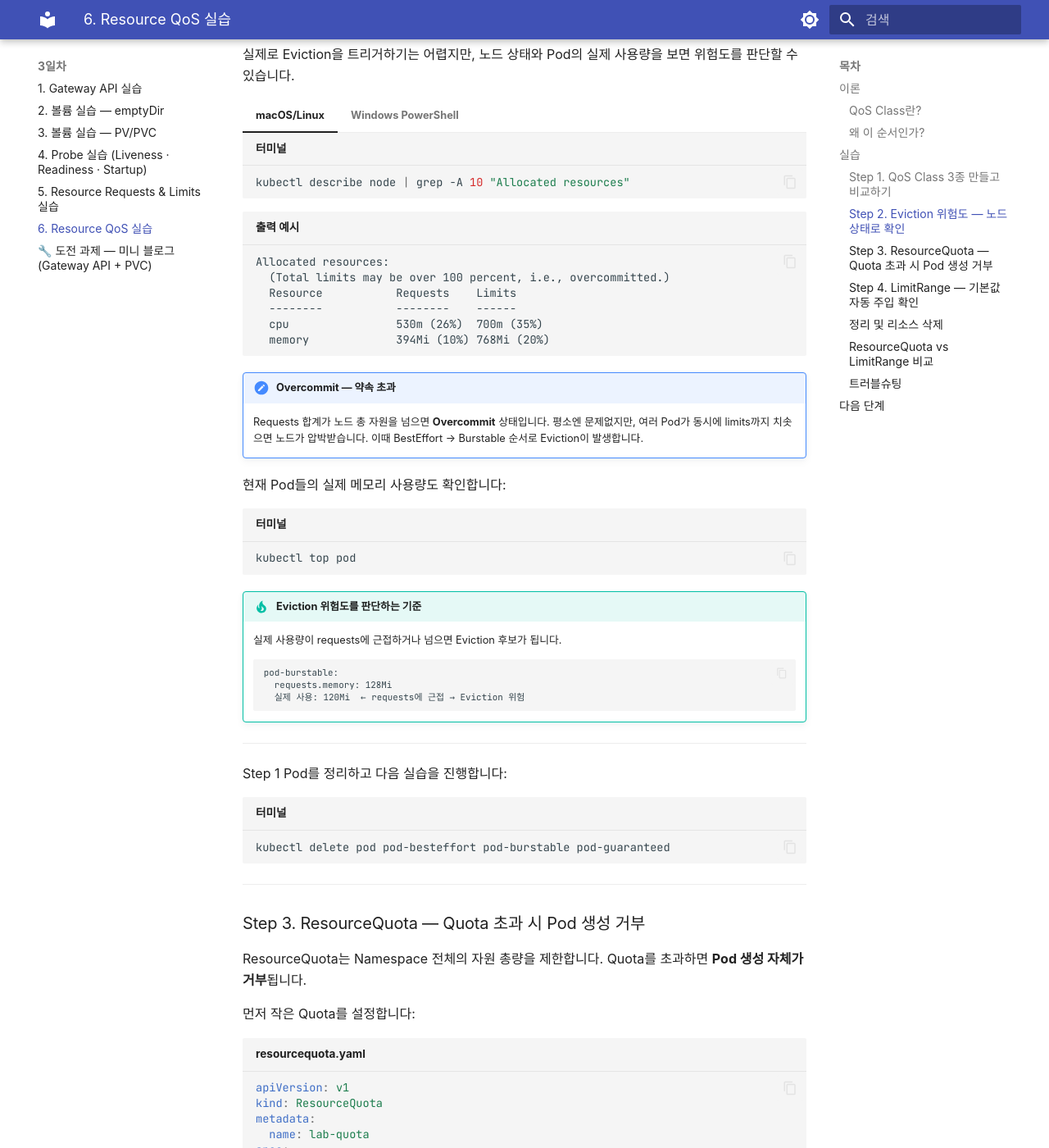
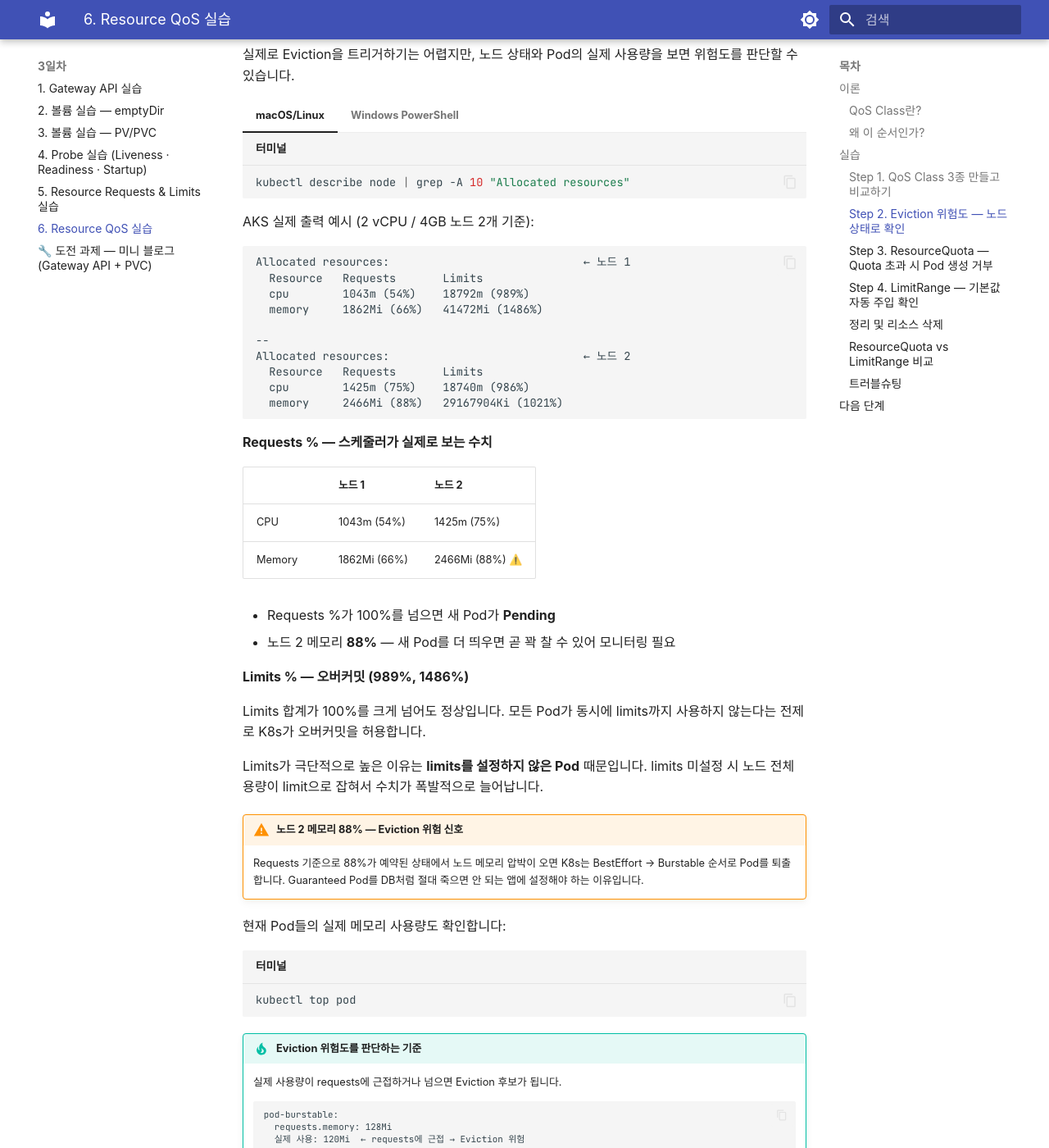
Before and after one commit to skilleat-labs/k8s-for-4days, an MkDocs documentation site: the page built from docs/day3/4-4-resource-qos.md, in a window 1280 px wide and 1400 px high, scrolled down 3283 px. Shown: the whole window at 82% size. Built offline with MkDocs 1.6.1 and Material for MkDocs 9.7.7, drawn with Linux system fonts in a browser that asks for light colours; some web fonts are replaced.

Commit message:
Add AKS real output example with interpretation to QoS lab

````diff
--- a/docs/day3/4-4-resource-qos.md
+++ b/docs/day3/4-4-resource-qos.md
@@ -153,19 +153,43 @@ QoS Class:  Guaranteed
     kubectl describe node | Select-String -Pattern "Allocated resources" -Context 0,10
     ```
 
-```text title="출력 예시"
-Allocated resources:
-  (Total limits may be over 100 percent, i.e., overcommitted.)
-  Resource           Requests    Limits
-  --------           --------    ------
-  cpu                530m (26%)  700m (35%)
-  memory             394Mi (10%) 768Mi (20%)
+AKS 실제 출력 예시 (2 vCPU / 4GB 노드 2개 기준):
+
+```
+Allocated resources:                             ← 노드 1
+  Resource   Requests       Limits
+  cpu        1043m (54%)    18792m (989%)
+  memory     1862Mi (66%)   41472Mi (1486%)
+
+--
+Allocated resources:                             ← 노드 2
+  Resource   Requests       Limits
+  cpu        1425m (75%)    18740m (986%)
+  memory     2466Mi (88%)   29167904Ki (1021%)
 ```
 
-!!! note "Overcommit — 약속 초과"
-    Requests 합계가 노드 총 자원을 넘으면 **Overcommit** 상태입니다.
-    평소엔 문제없지만, 여러 Pod가 동시에 limits까지 치솟으면 노드가 압박받습니다.
-    이때 BestEffort → Burstable 순서로 Eviction이 발생합니다.
+**Requests % — 스케줄러가 실제로 보는 수치**
+
+| | 노드 1 | 노드 2 |
+|---|---|---|
+| CPU | 1043m (54%) | 1425m (75%) |
+| Memory | 1862Mi (66%) | 2466Mi (88%) ⚠️ |
+
+- Requests %가 100%를 넘으면 새 Pod가 **Pending**
+- 노드 2 메모리 **88%** — 새 Pod를 더 띄우면 곧 꽉 찰 수 있어 모니터링 필요
+
+**Limits % — 오버커밋 (989%, 1486%)**
+
+Limits 합계가 100%를 크게 넘어도 정상입니다.
+모든 Pod가 동시에 limits까지 사용하지 않는다는 전제로 K8s가 오버커밋을 허용합니다.
+
+Limits가 극단적으로 높은 이유는 **limits를 설정하지 않은 Pod** 때문입니다.
+limits 미설정 시 노드 전체 용량이 limit으로 잡혀서 수치가 폭발적으로 늘어납니다.
+
+!!! warning "노드 2 메모리 88% — Eviction 위험 신호"
+    Requests 기준으로 88%가 예약된 상태에서 노드 메모리 압박이 오면
+    K8s는 BestEffort → Burstable 순서로 Pod를 퇴출합니다.
+    Guaranteed Pod를 DB처럼 절대 죽으면 안 되는 앱에 설정해야 하는 이유입니다.
 
 현재 Pod들의 실제 메모리 사용량도 확인합니다:
 
````
